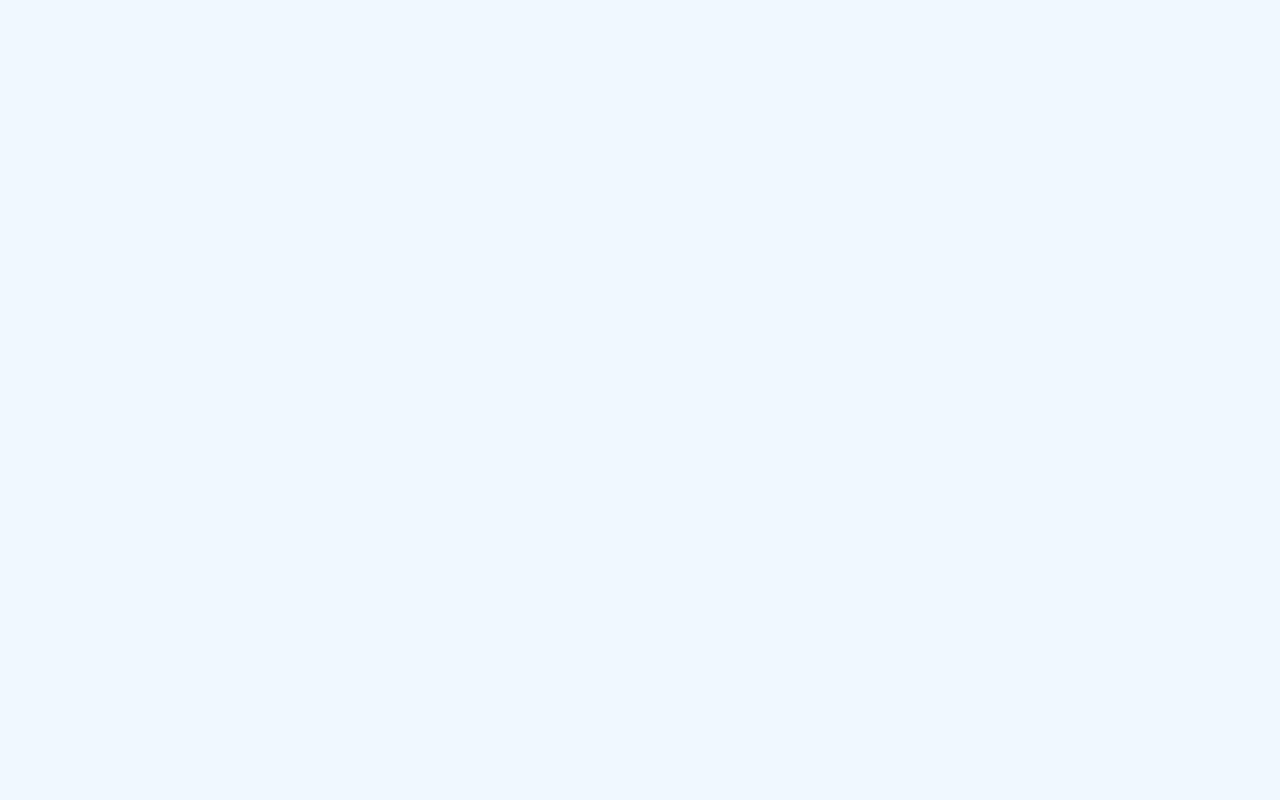
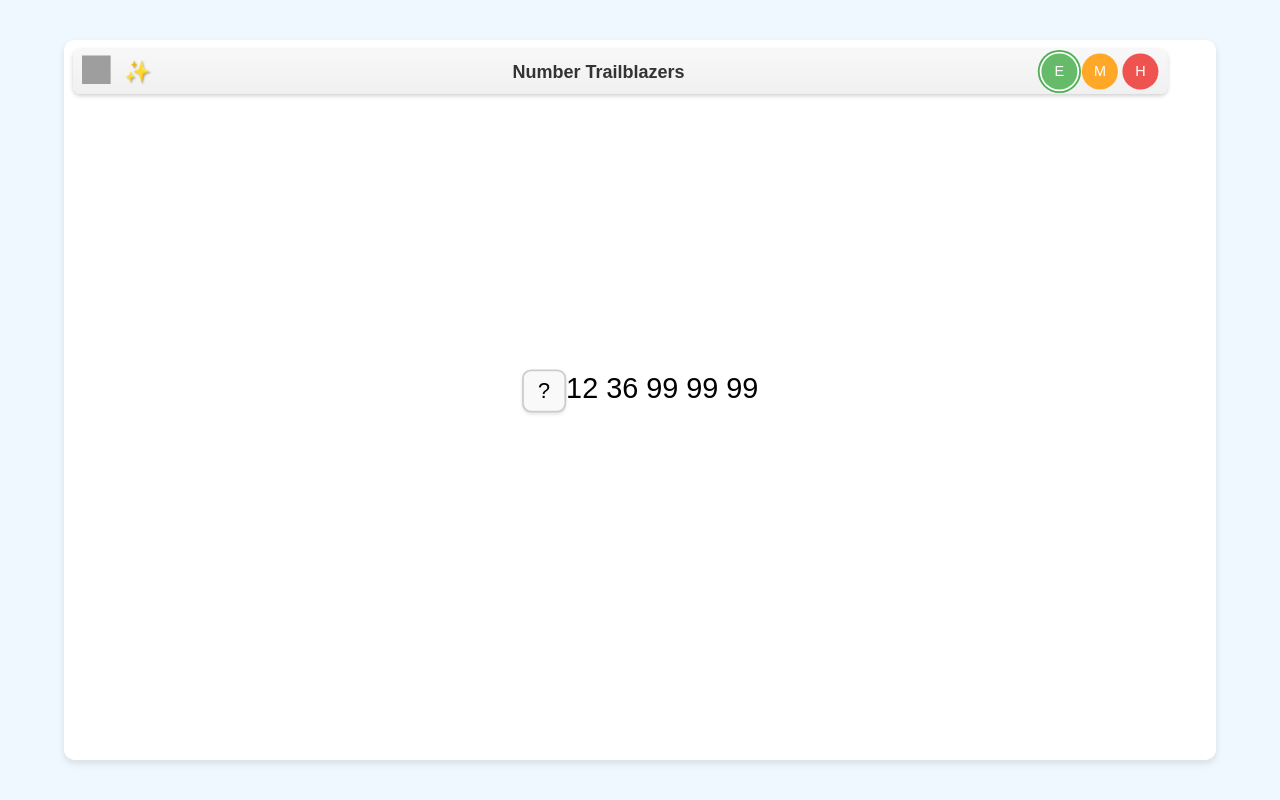
Before and after one commit to egubaidullin/math-kids, a React (Vite) app: page /number-trailblazers in a window 1280 px wide. Before the commit this address had no page. Built offline with nearby package versions, Linux system fonts and the light colour scheme; grey boxes are pictures that could not be loaded.

Commit message:
Initial commit from your app

```diff
--- a/src/App.jsx
+++ b/src/App.jsx
@@ -1,8 +1,9 @@
 import React from 'react';
 import { BrowserRouter as Router, Route, Routes } from 'react-router-dom';
 import HomePage from './HomePage';
-import MathGame from './MathGame'; // Rename your original App to MathGame
+import MathGame from './MathGame';
 import MagicSquare from './MagicSquare';
+import NumberTrailblazers from './NumberTrailblazers';
 
 function App() {
   return (
@@ -11,6 +12,7 @@ function App() {
         <Route path="/" element={<HomePage />} />
         <Route path="/math-game" element={<MathGame />} />
         <Route path="/magic-square" element={<MagicSquare />} />
+        <Route path="/number-trailblazers" element={<NumberTrailblazers />} />
       </Routes>
     </Router>
   );
--- a/src/HomePage.jsx
+++ b/src/HomePage.jsx
@@ -12,7 +12,9 @@ function HomePage() {
         <li>
           <Link to="/magic-square">Magic Square</Link>
         </li>
-        {/* Add more games here as you develop them */}
+        <li>
+          <Link to="/number-trailblazers">Number Trailblazers</Link>
+        </li>
       </ul>
     </div>
   );
--- /dev/null
+++ b/src/NumberTrailblazers.jsx
@@ -0,0 +1,221 @@
+import React, { useState, useEffect, useRef } from 'react';
+import { Link } from 'react-router-dom';
+import Confetti from 'react-confetti';
+import ReactDOM from 'react-dom';
+
+const generateSequence = (level) => {
+  let sequence = [];
+  let patternType = Math.random() > 0.5 ? 'arithmetic' : 'geometric';
+  let start = Math.floor(Math.random() * 10) + 1;
+  let commonDifference = Math.floor(Math.random() * 5) + 1;
+  let commonRatio = Math.floor(Math.random() * 3) + 2;
+  let length = level === 'easy' ? 6 : level === 'medium' ? 8 : 10;
+  let missingCount = level === 'easy' ? 1 : level === 'medium' ? 2 : 3;
+
+  if (patternType === 'arithmetic') {
+    for (let i = 0; i < length; i++) {
+      let num = start + i * commonDifference;
+      if (level === 'easy') {
+        num = Math.min(num, 99);
+      }
+      sequence.push(num);
+    }
+  } else {
+    for (let i = 0; i < length; i++) {
+      let num = start * Math.pow(commonRatio, i);
+      if (level === 'easy') {
+        num = Math.min(num, 99);
+      }
+      sequence.push(num);
+    }
+  }
+
+  let missingIndices = [];
+  while (missingIndices.length < missingCount) {
+    let index = Math.floor(Math.random() * length);
+    if (!missingIndices.includes(index)) {
+      missingIndices.push(index);
+    }
+  }
+
+  let puzzle = sequence.map((num, index) =>
+    missingIndices.includes(index) ? null : num
+  );
+
+  return { sequence, puzzle, missingIndices };
+};
+
+function NumberTrailblazers() {
+  const [level, setLevel] = useState('easy');
+  const [gameData, setGameData] = useState(() => generateSequence('easy'));
+  const [selectedInputIndex, setSelectedInputIndex] = useState(null);
+  const [feedback, setFeedback] = useState('');
+  const [animationsEnabled, setAnimationsEnabled] = useState(true);
+  const [showConfetti, setShowConfetti] = useState(false);
+  const [shake, setShake] = useState(false);
+  const confettiContainer = document.getElementById('confetti-container');
+
+  useEffect(() => {
+    setGameData(generateSequence(level));
+    setSelectedInputIndex(null);
+    setFeedback('');
+  }, [level]);
+
+  useEffect(() => {
+    if (
+      gameData.puzzle.every((num) => num !== null) &&
+      gameData.puzzle.length > 0
+    ) {
+      checkSolution();
+    }
+  }, [gameData.puzzle]);
+
+  const handleLevelChange = (newLevel) => {
+    setLevel(newLevel);
+  };
+
+  const handleInputChange = (number) => {
+    if (selectedInputIndex === null) return;
+
+    const newPuzzle = [...gameData.puzzle];
+    newPuzzle[selectedInputIndex] = number;
+    setGameData({ ...gameData, puzzle: newPuzzle });
+    setSelectedInputIndex(null);
+  };
+
+  const checkSolution = () => {
+    let correct = true;
+    gameData.missingIndices.forEach((missingIndex, i) => {
+      if (gameData.puzzle[missingIndex] !== gameData.sequence[missingIndex]) {
+        correct = false;
+      }
+    });
+
+    if (correct) {
+      setFeedback('Correct! You cracked the code.');
+      if (animationsEnabled) {
+        setShowConfetti(true);
+        ReactDOM.createRoot(confettiContainer).render(
+          <Confetti width={window.innerWidth} height={window.innerHeight} />
+        );
+        setTimeout(() => {
+          setShowConfetti(false);
+          ReactDOM.createRoot(confettiContainer).render(<></>);
+          setGameData(generateSequence(level));
+        }, 3000);
+      } else {
+        setGameData(generateSequence(level));
+      }
+    } else {
+      setFeedback('Incorrect. Try again!');
+      if (animationsEnabled) {
+        setShake(true);
+        setTimeout(() => setShake(false), 300);
+      }
+    }
+  };
+
+  const getAvailableNumbers = (index) => {
+    const sequence = gameData.sequence;
+    const missingIndex = gameData.missingIndices.find((i) => gameData.puzzle[i] === null);
+
+    if (missingIndex === undefined) {
+      return [];
+    }
+
+    const correctAnswer = sequence[missingIndex];
+    let options = [correctAnswer];
+
+    while (options.length < 3) {
+      let randomOption = correctAnswer + Math.floor(Math.random() * 5) - 2;
+      if (randomOption !== correctAnswer && !options.includes(randomOption)) {
+        options.push(randomOption);
+      }
+    }
+
+    return options.sort(() => Math.random() - 0.5);
+  };
+
+  const toggleAnimations = () => {
+    setAnimationsEnabled(!animationsEnabled);
+    setShake(false);
+    setShowConfetti(false);
+  };
+
+  return (
+    <div className={`game-container ${shake && animationsEnabled ? 'shake' : ''}`}>
+      {showConfetti && <Confetti width={window.innerWidth} height={window.innerHeight} />}
+      <div className="top-controls">
+        <Link to="/" className="home-icon">
+          <img
+            src="https://cdn.jsdelivr.net/gh/twitter/twemoji@14.0.2/assets/72x72/1f3e0.png"
+            alt="Home"
+            style={{ width: '32px', height: '32px' }}
+          />
+        </Link>
+        <div className="animation-toggle-container">
+          <button className="animation-toggle-button" onClick={toggleAnimations}>
+            {animationsEnabled ? '✨' : '🚫'}
+          </button>
+        </div>
+        <h2>Number Trailblazers</h2>
+        <div className="level-select-container">
+          <button
+            className={`level-button easy ${level === 'easy' ? 'active' : ''}`}
+            onClick={() => handleLevelChange('easy')}
+          >
+            E
+          </button>
+          <button
+            className={`level-button medium ${
+              level === 'medium' ? 'active' : ''
+            }`}
+            onClick={() => handleLevelChange('medium')}
+          >
+            M
+          </button>
+          <button
+            className={`level-button hard ${level === 'hard' ? 'active' : ''}`}
+            onClick={() => handleLevelChange('hard')}
+          >
+            H
+          </button>
+        </div>
+      </div>
+
+      <div className="puzzle">
+        {gameData.puzzle.map((num, index) => (
+          <span key={index}>
+            {num !== null ? (
+              num + ' '
+            ) : (
+              <button
+                className="missing-number-button"
+                onClick={() => setSelectedInputIndex(index)}
+              >
+                ?
+              </button>
+            )}
+          </span>
+        ))}
+      </div>
+
+      {selectedInputIndex !== null && (
+        <div className="options-container">
+          {getAvailableNumbers(selectedInputIndex).map((number) => (
+            <button
+              key={number}
+              className="option"
+              onClick={() => handleInputChange(number)}
+            >
+              {number}
+            </button>
+          ))}
+        </div>
+      )}
+      {feedback && <p>{feedback}</p>}
+    </div>
+  );
+}
+
+export default NumberTrailblazers;
--- a/src/index.css
+++ b/src/index.css
@@ -159,23 +159,6 @@ body {
   right: 10px;
 }
 
-.operation-button {
-  padding: 8px;
-  cursor: pointer;
-  border-radius: 4px;
-  transition: background-color 0.3s ease;
-  font-size: 20px;
-  display: flex;
-  align-items: center;
-  justify-content: center;
-  border: 1px solid #ccc;
-  background-color: #f9f9f9;
-}
-
-.operation-button.active {
-  background-color: #e0e0e0;
-}
-
 /* Progress Bar (Math Game) */
 .progress-bar-container {
   width: 80%;
@@ -312,3 +295,35 @@ body {
   font-size: 18px;
   color: #007bff;
 }
+
+/* Number Trailblazers Styles */
+.puzzle {
+  font-size: 32px;
+  margin-bottom: 20px;
+}
+
+.missing-number-button {
+  padding: 8px 16px;
+  font-size: 24px;
+  border: 2px solid #ccc;
+  border-radius: 10px;
+  cursor: pointer;
+  background-color: #f9f9f9;
+  transition: background-color 0.3s ease, transform 0.1s ease;
+  box-shadow: 0 2px 4px rgba(0, 0, 0, 0.1);
+}
+
+.missing-number-button:hover {
+  background-color: #e0e0e0;
+  transform: scale(1.05);
+}
+
+.game-container.shake {
+  animation: shake 0.3s ease-in-out;
+}
+
+@keyframes shake {
+  0%, 100% { transform: translateX(0); }
+  10%, 30%, 50%, 70%, 90% { transform: translateX(-5px); }
+  20%, 40%, 60%, 80% { transform: translateX(5px); }
+}
```
